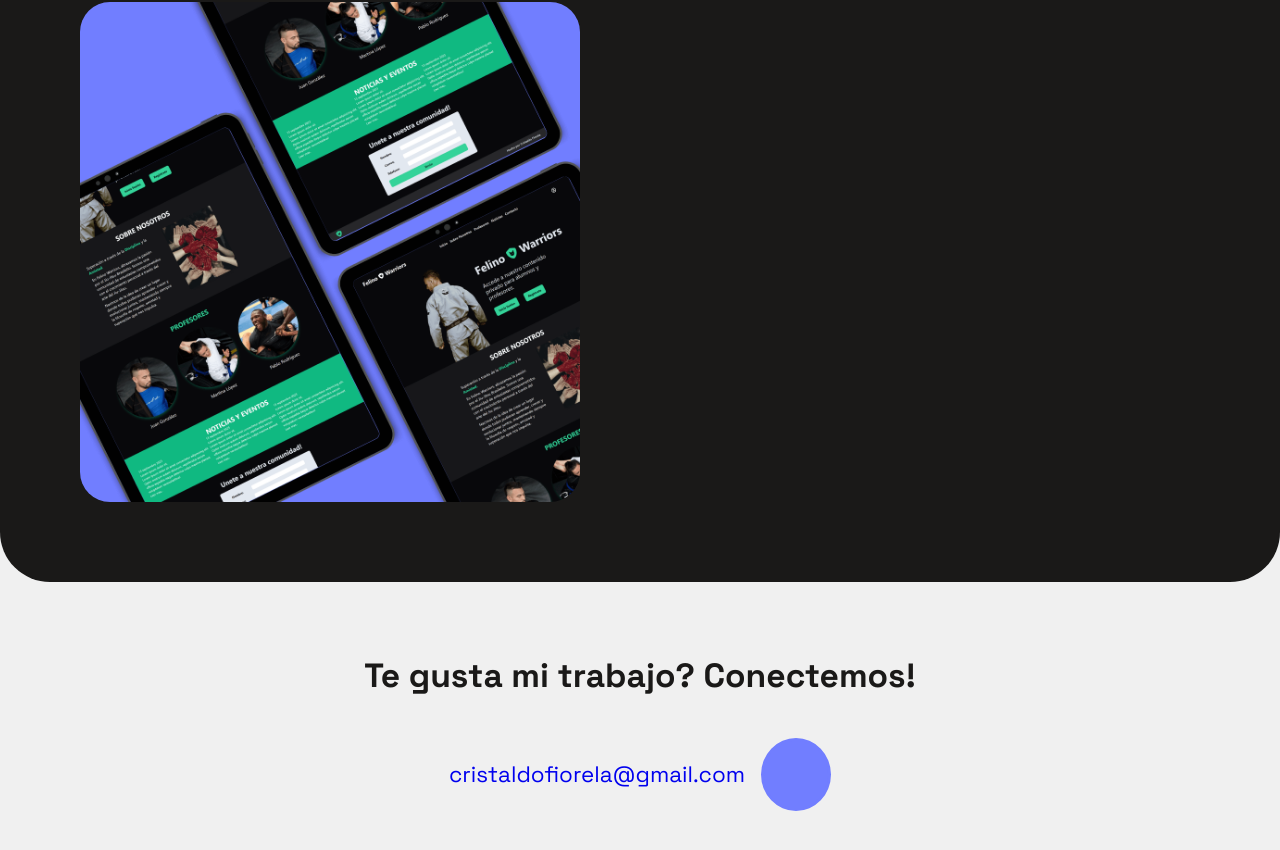
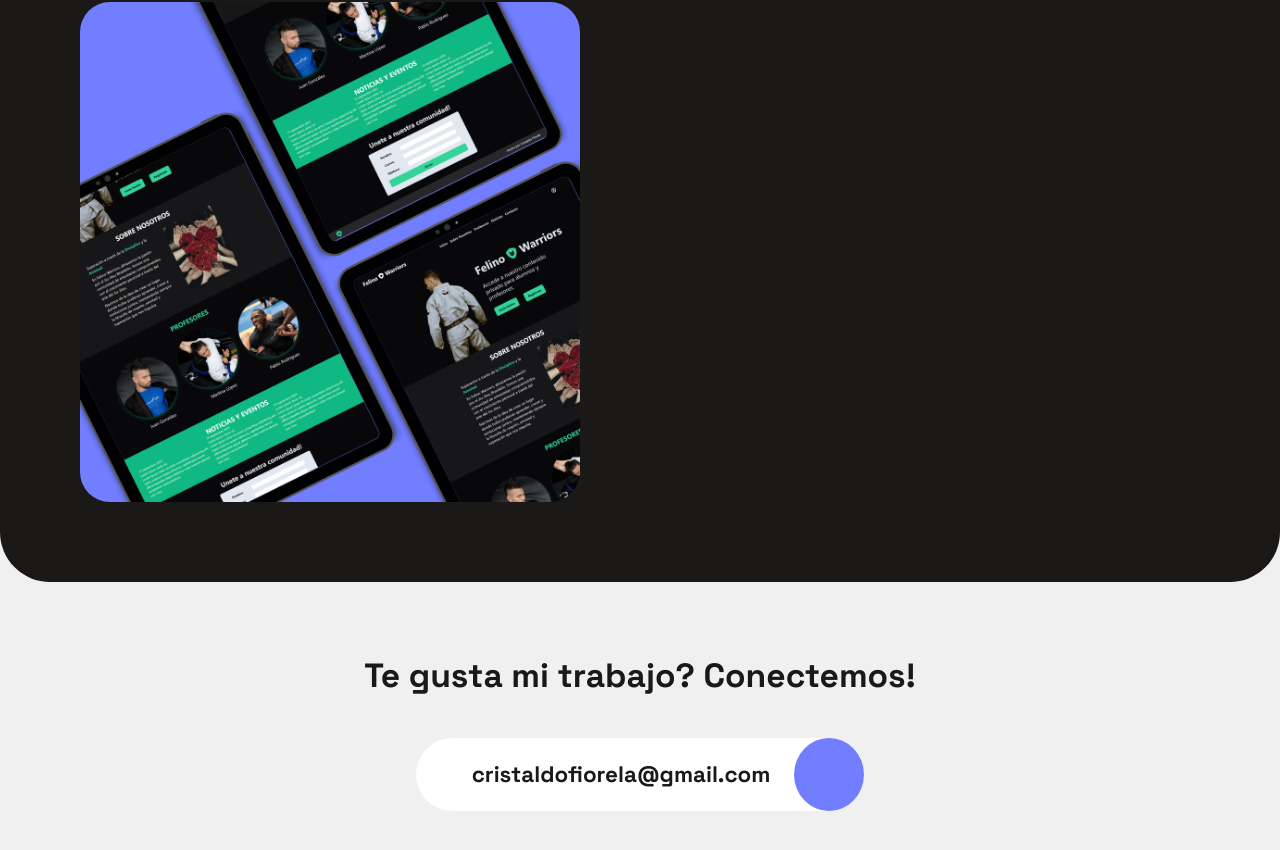
Before and after one commit to Cristaldo-Fiorela/portfolio2024, a React (Vite) app: page / in a window 1280 px wide. Shown: the part 3136-3986 px from the top of the page. Built offline with nearby package versions, Linux system fonts and the light colour scheme; some icons are missing; a web font is replaced by a local one.

Commit message:
estilos de mailbox

```diff
--- a/src/index.css
+++ b/src/index.css
@@ -348,13 +348,19 @@ footer section#contact-container {
 
 footer section#contact-container div#mail-box {
   align-items: center;
-  border-radius: 10px;
+  background-color: white;
+  border-radius: 40px;
   display: flex;
   gap: 1rem;
   justify-content: space-between;
 }
 
 footer section#contact-container div#mail-box a {
+  color: var(--black);
+  border-radius: 30px;
+  font-weight: 700;
+  margin-left: 3rem;
+  padding: .5rem;
   text-decoration: none;
 }
 
```
